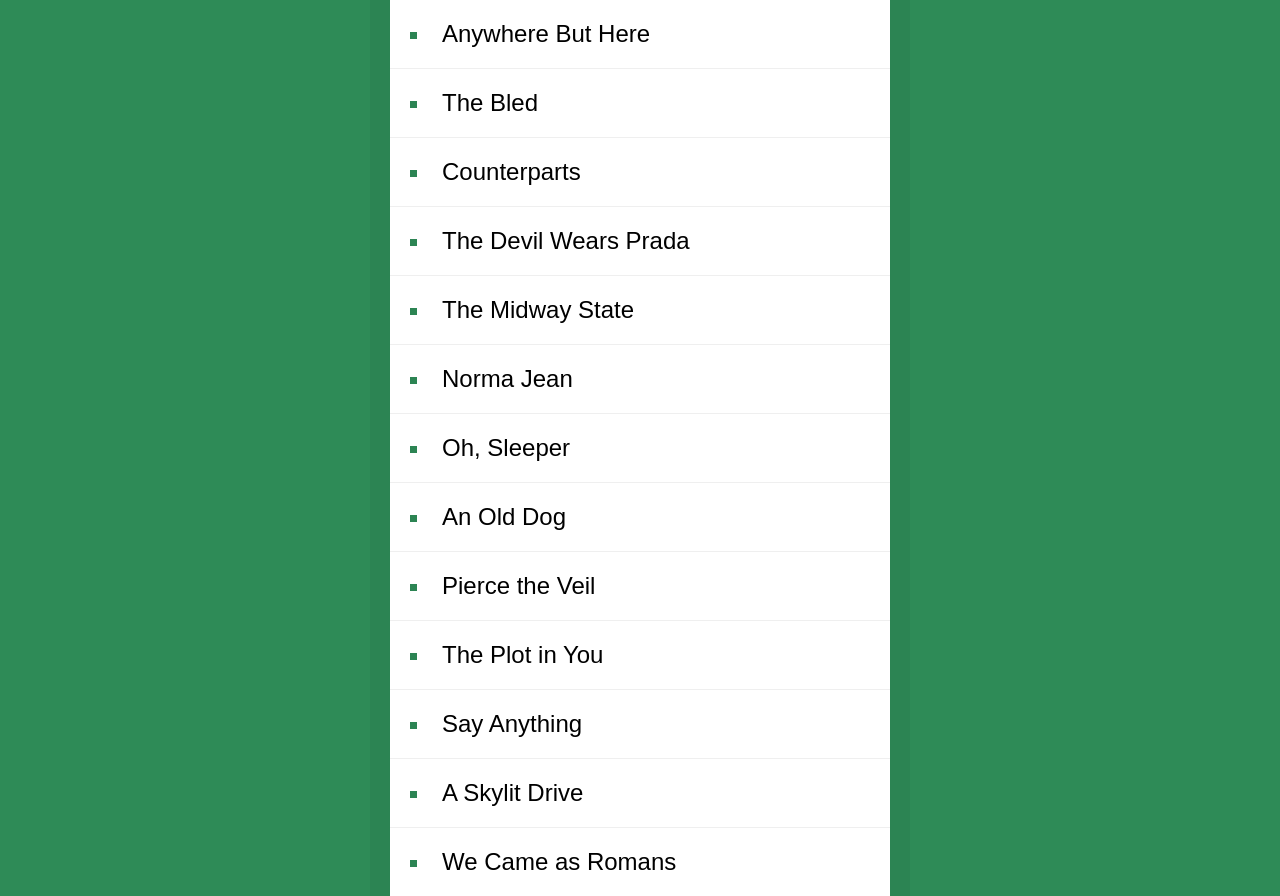
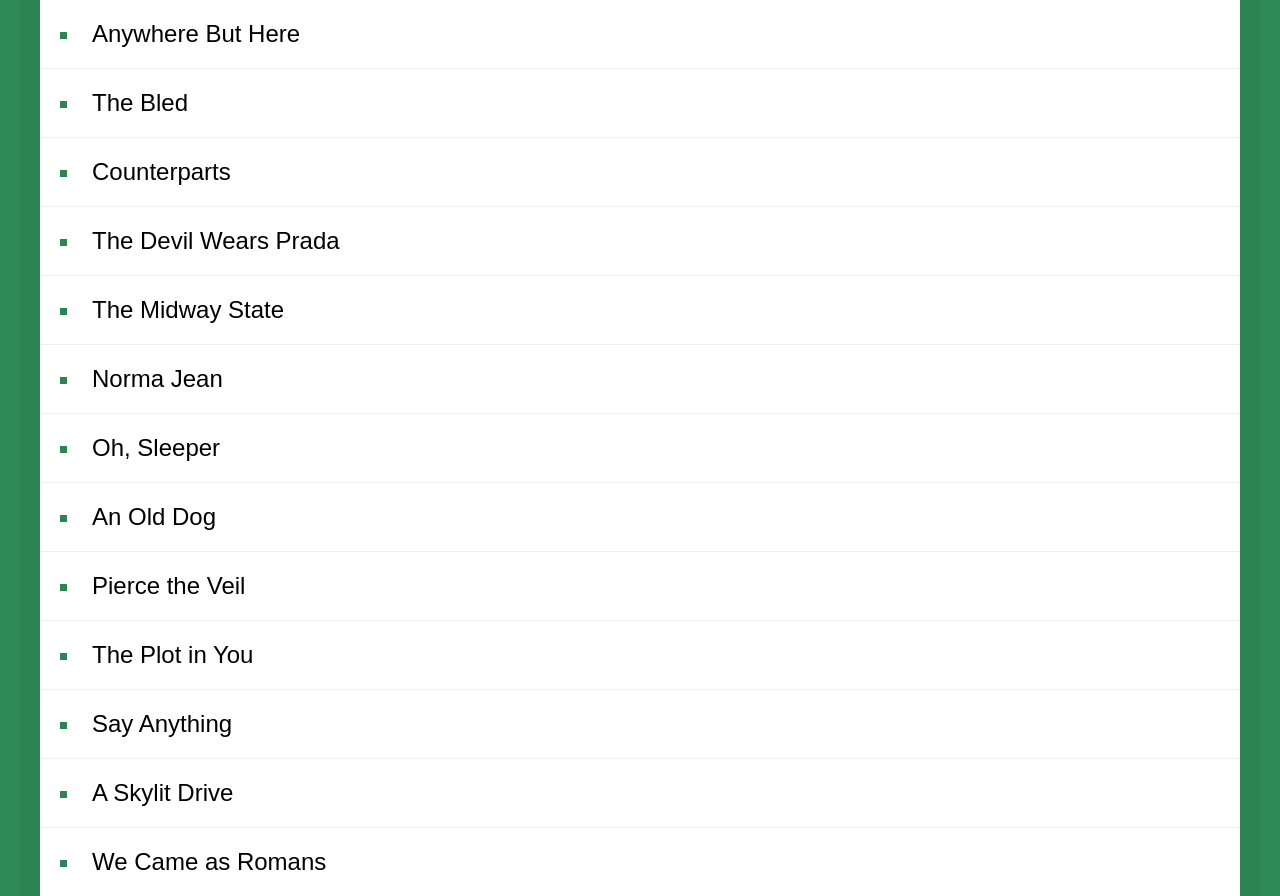
Before and after one commit to tweakdeveloper/WEB124-repo, a plain HTML site: page Javascript2/index.html in a window 1280 px wide. Drawn offline with Linux system fonts and the light colour scheme.

Commit message:
[Javascript2] increase list size

```diff
--- a/Javascript2/asset/main.css
+++ b/Javascript2/asset/main.css
@@ -24,7 +24,8 @@ body {
 #bands {
   list-style: inside square;
   background: white;
-  width: 500px;
+  /* 80px is 20px on each side of body bg color + 20px each side for shadow */
+  width: calc(100% - 80px);
   margin: auto;
   padding: 0;
   box-shadow: 0 0 0 20px rgba(0, 0, 0, 0.05);
```
Also changed, not shown: Javascript2/index.html (+1 -0 lines).
